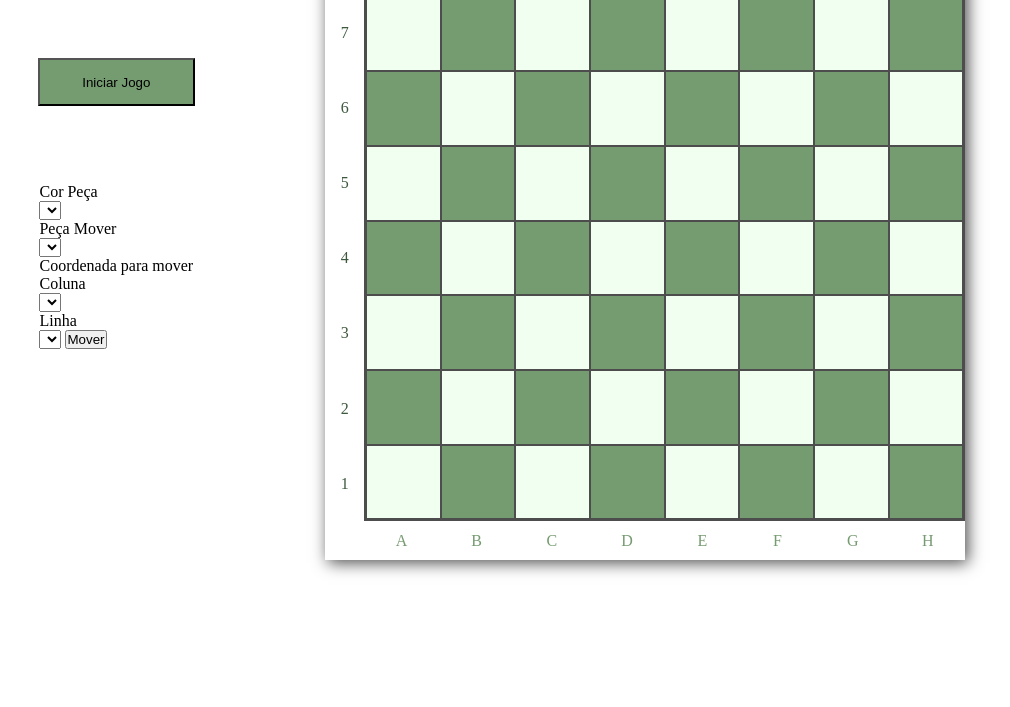
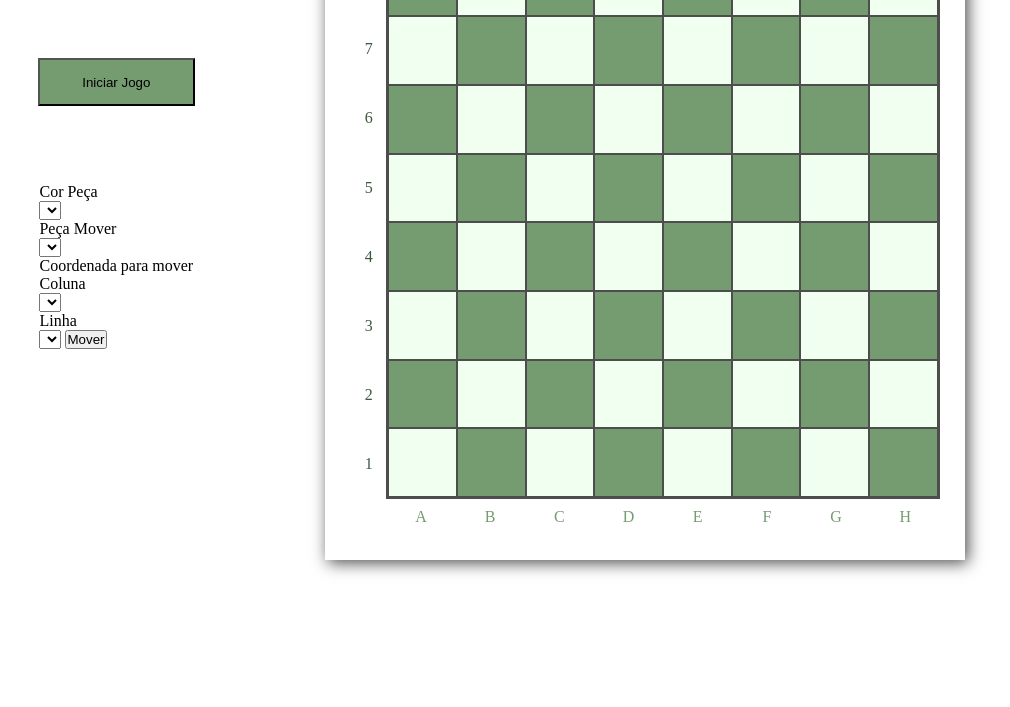
Before and after one commit to AnaAssuncao/Front-end_Xadrez, a plain HTML site: page index.html in a window 1280 px wide. Shown: the part 93-800 px from the top of the page, without its empty margins (80-1090 px from the left). Drawn offline with Linux system fonts and the light colour scheme.

Commit message:
Alteração espaçamento tabuleiro

```diff
--- a/Style.css
+++ b/Style.css
@@ -32,6 +32,7 @@
     flex-flow: row wrap;
     justify-content: flex-end;
     box-shadow: 3px 3px 15px rgb(77, 77, 77);
+    padding: 2%;
 }
 .chess__line{
     width: 6%;
@@ -69,6 +70,7 @@
     flex-flow:  column-reverse wrap;
     justify-content: flex-start;
     align-items: flex-start;
+    background-color:  rgb(77, 77, 77);
 }
 .board__square{
     width: 12.5%;
```
